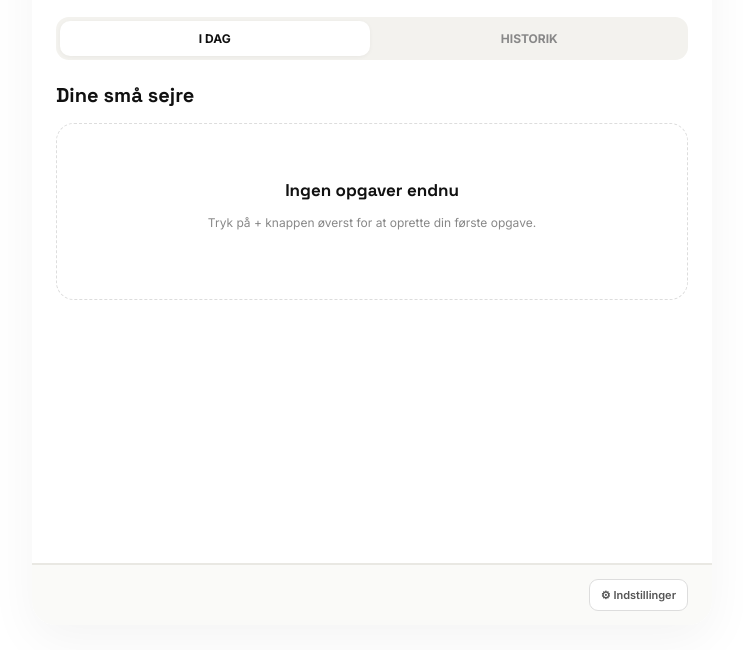
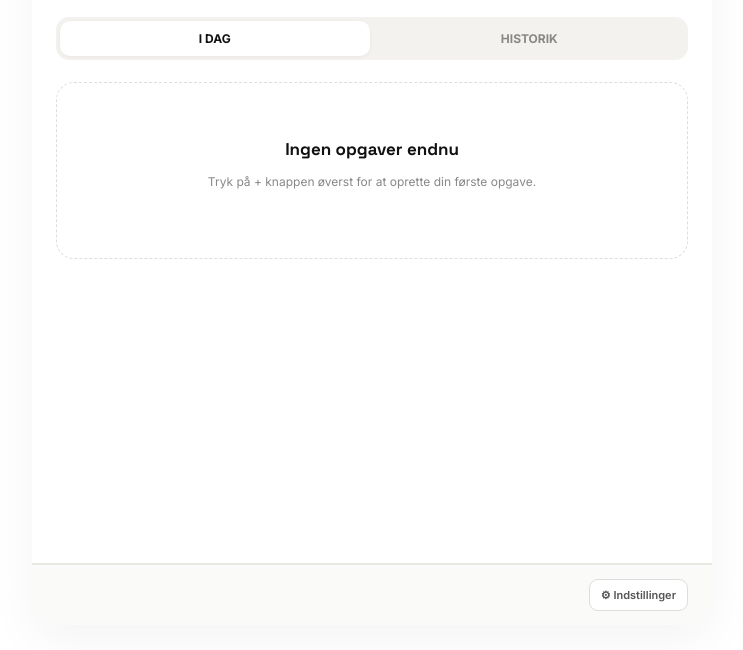
Before and after one commit to vejnoe/little-wins, a plain HTML site: page index.html in a window 1280 px wide. Shown: the part 140-790 px from the top of the page, without its empty margins (268-1011 px from the left). Drawn offline with Linux system fonts and the light colour scheme.

Commit message:
Remove task list heading entirely (not reworded)

```diff
--- a/app.js
+++ b/app.js
@@ -203,7 +203,6 @@ function renderTasks() {
 
   const list=$("task-list");
   list.replaceChildren();
-  $("task-count").textContent=state.tasks.length ? state.tasks.length+" i dag" : "";
 
   if(!state.tasks.length) {
     const empty=document.createElement("div");
--- a/index.html
+++ b/index.html
@@ -55,10 +55,6 @@
   </div>
 
   <section id="today-view">
-    <div class="section-heading">
-      <h2 class="heading">Dine små sejre</h2>
-      <span class="eyebrow" id="task-count"></span>
-    </div>
     <div class="task-list" id="task-list"></div>
   </section>
 
```
Also changed, not shown: 1 other file.
